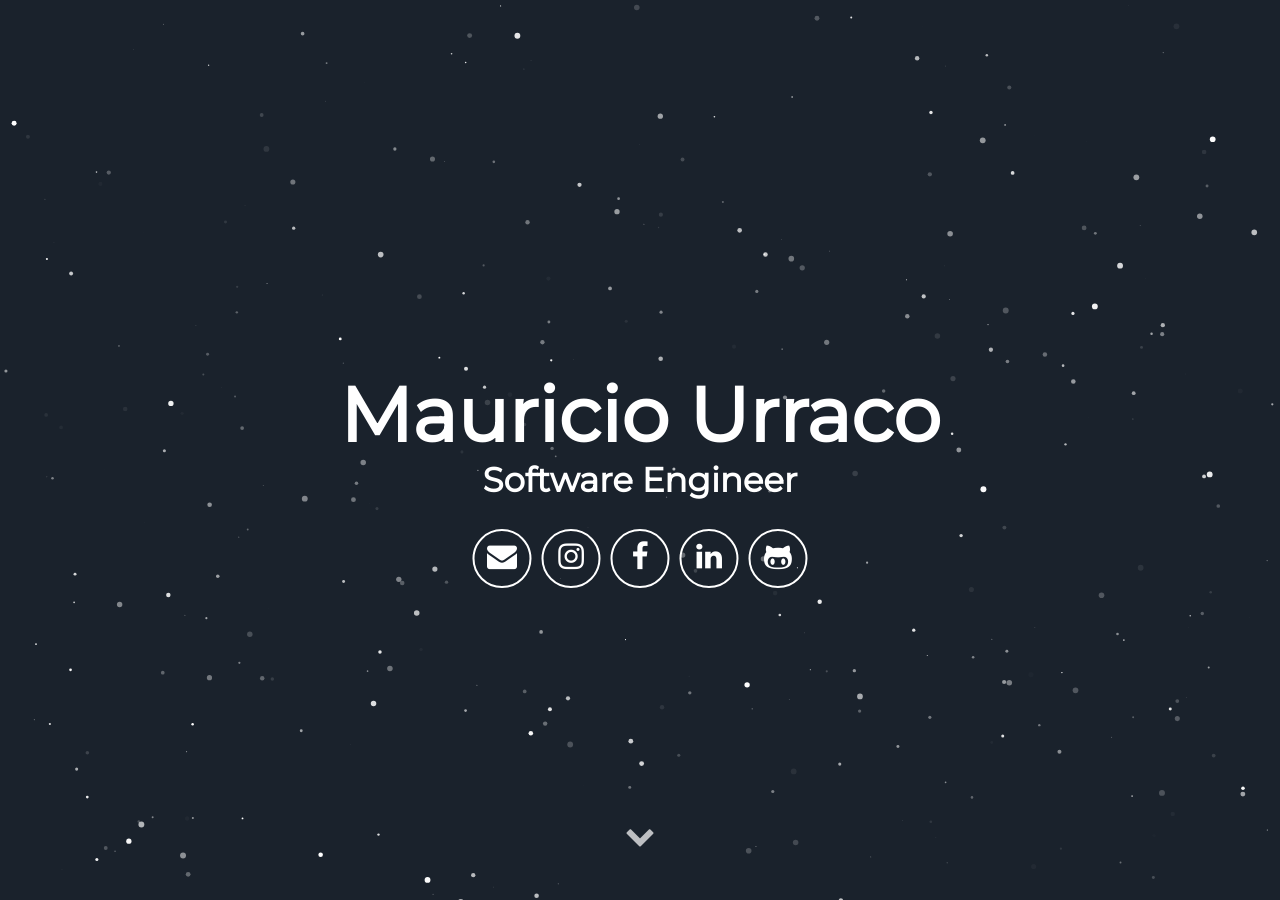
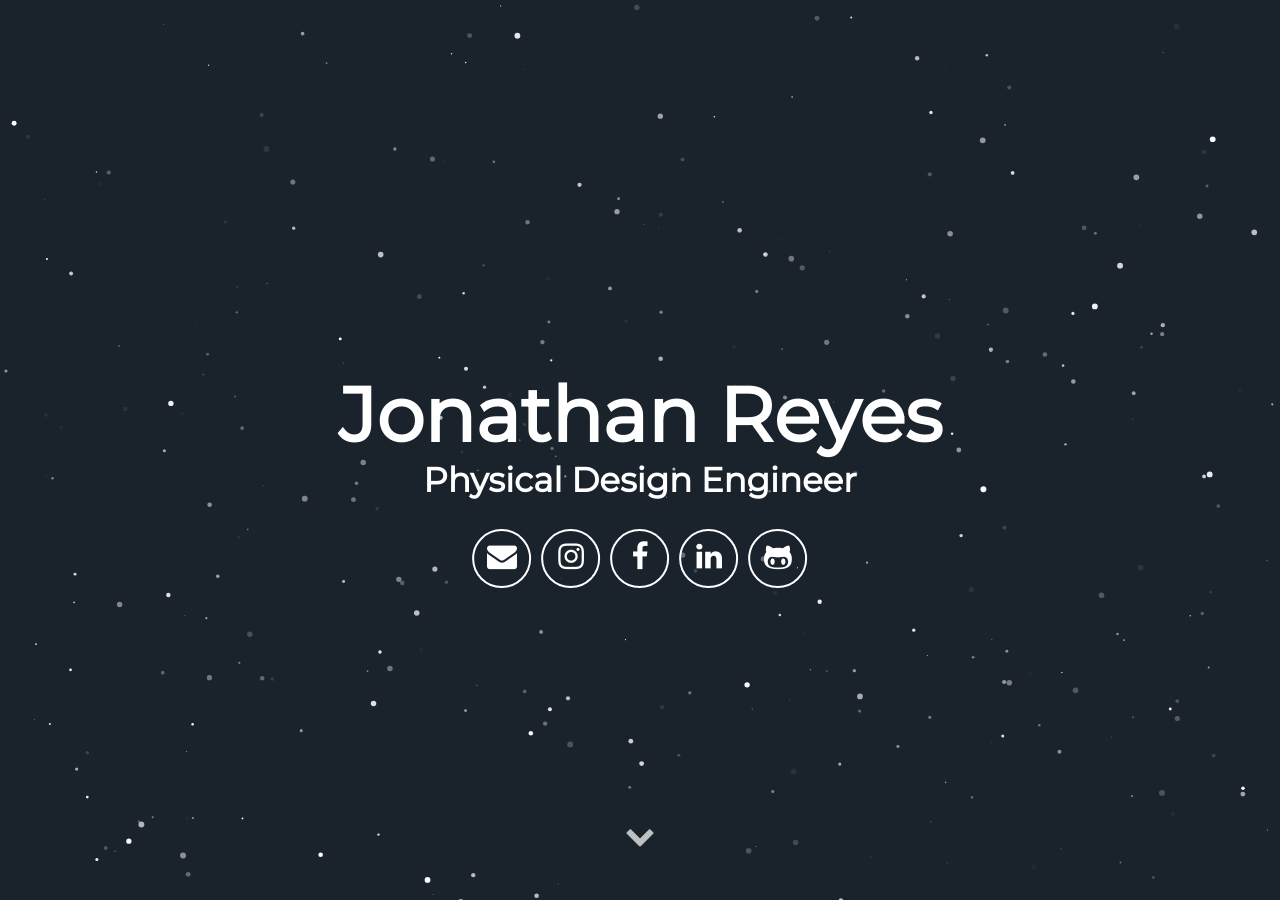
Before and after one commit to jmr533/jmr533.github.io, a Jekyll site: the page built from index.html, in a window 1280 px wide and 900 px high. Built offline with Jekyll 4.4.1, drawn with Linux system fonts in a browser that asks for light colours; some web fonts are replaced; some of the changed text lies outside the part shown.

Commit message:
changed config to add first batch of personal info

```diff
--- a/_config.yml
+++ b/_config.yml
@@ -1,14 +1,14 @@
 # Site settings
-title: Mauricio Urraco
-description: Jekyll Theme Minimal Resume
-# baseurl: "" # the subpath of your site, e.g. /blog
-# url: "localhost:3000" # the base hostname & protocol for your site e.g. http://willianjusten.com.br
+title: Jonathan Reyes
+description: Learn a little bit about me
+baseurl: "" # the subpath of your site, e.g. /blog
+url: "http://jmr533.github.io" # the base hostname & protocol for your site e.g. http://willianjusten.com.br
 
 # User settings
-username: Mauricio Urraco
-user_description: I'm a nomad Software Engineer, always searching for the next challenge; no task is too scary nor too difficult. Lately I have been immersed in the <b>crypto-world</b> working for Radix, a London based startup trying to create the next massive scalable DLT.. I'm one of the two guys behind all the JS related stuff. Visit my blog here":" <a href="https://mauriciourraco.com" target="_blank">https://mauriciourraco.com</a>
-user_title: Software Engineer
-email: mauriurraco@gmail.com
+username: Jonathan Reyes
+user_description: I'm a nomad Hardware Engineer, always searching for the next challenge; no task is too scary nor too difficult. Lately I have been immersed in the <b>crypto-world</b> working for Radix, a London based startup trying to create the next massive scalable DLT.. I'm one of the two guys behind all the JS related stuff. Visit my blog here":" <a href="https://mauriciourraco.com" target="_blank">https://mauriciourraco.com</a>
+user_title: Physical Design Engineer
+email: jmr533@gmail.com
 # twitter_username: lorem_ipsum
 # github_username:  lorem_ipsum
 # gplus_username:  lorem_ipsum
```
